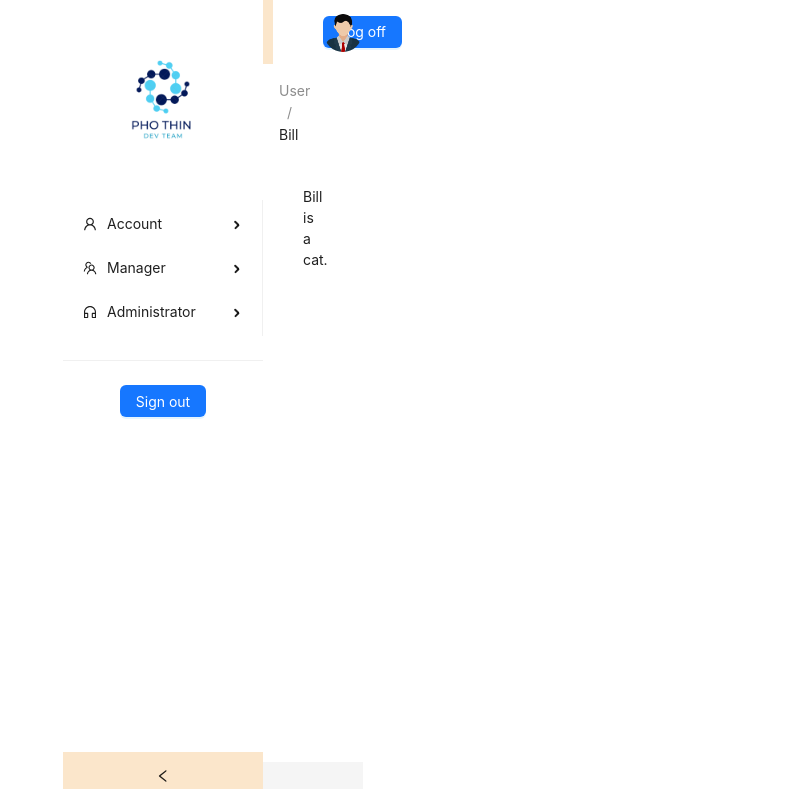
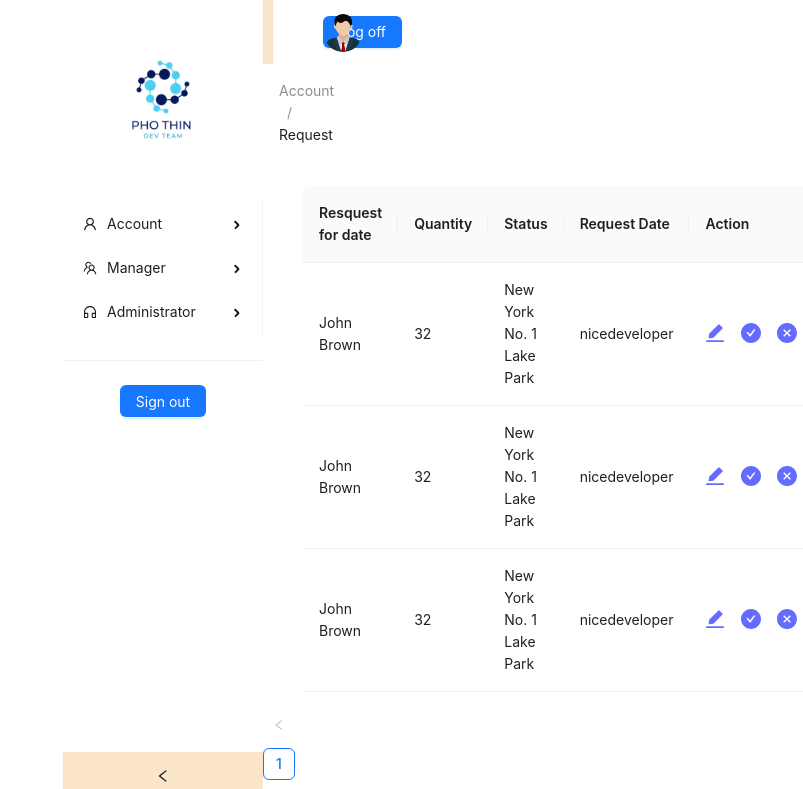
Before and after one commit to Tonydang223/DP05-Team-03-FinalProject-Rest, a React (Vite) app in the folder Frontend/: page / in a window 1280 px wide. Shown: the top 789 px of the page, without its empty margins (477-1280 px from the left). Built offline with nearby package versions, Linux system fonts and the light colour scheme.

Commit message:
T_03: create table account request

```diff
--- /dev/null
+++ b/Frontend/src/components/accountTable/AccountTable.jsx
@@ -0,0 +1,87 @@
+import React from 'react'
+import { Space, Table} from 'antd';
+import {CheckCircleFilled, CloseCircleFilled, EditFilled} from '@ant-design/icons'
+
+const columns = [
+    {
+      title: 'Resquest for date',
+      dataIndex: 'request_for_date',
+      key: 'request_for_date',
+    },
+    {
+      title: 'Quantity',
+      dataIndex: 'qty',
+      key: 'qty',
+    },
+    {
+      title: 'Status',
+      dataIndex: 'status',
+      key: 'status',
+    },
+    {
+      title: 'Request Date',
+      key: 'request_date',
+      dataIndex: 'request_date',
+    //   render: (_, { tags }) => (
+    //     <>
+    //       {tags.map((tag) => {
+    //         let color = tag.length > 5 ? 'geekblue' : 'green';
+    //         if (tag === 'loser') {
+    //           color = 'volcano';
+    //         }
+    //         return (
+    //           <Tag color={color} key={tag}>
+    //             {tag.toUpperCase()}
+    //           </Tag>
+    //         );
+    //       })}
+    //     </>
+    //   ),
+    },
+    {
+      title: 'Action',
+      key: 'action',
+      render: (_, record) => (
+        <Space size="middle">
+          <a style={{fontSize: "20px"}} title='Edit'><EditFilled /></a>
+          <a style={{fontSize: "20px"}} title='Approve'><CheckCircleFilled /></a>
+          <a style={{fontSize: "20px"}} title='Reject'><CloseCircleFilled /></a>
+        </Space>
+      ),
+    },
+  ];
+
+//   fake data
+const data = [
+    {
+      key: '1',
+      request_for_date: 'John Brown',
+      qty: 32,
+      status: 'New York No. 1 Lake Park',
+      request_date: ['nice', 'developer'],
+    },
+    {
+      key: '2',
+      request_for_date: 'John Brown',
+      qty: 32,
+      status: 'New York No. 1 Lake Park',
+      request_date: ['nice', 'developer'],
+    },
+    {
+      key: '3',
+      request_for_date: 'John Brown',
+      qty: 32,
+      status: 'New York No. 1 Lake Park',
+      request_date: ['nice', 'developer'],
+    },
+  ];
+
+const AccountTable = () => {
+  return (
+    <>
+        <Table columns={columns} dataSource={data}/>
+    </>
+  )
+}
+
+export default AccountTable
--- a/Frontend/src/layouts/MainContent/MainContent.jsx
+++ b/Frontend/src/layouts/MainContent/MainContent.jsx
@@ -1,5 +1,6 @@
 import React from 'react'
 import {Layout, Breadcrumb, theme} from 'antd'
+import AccountTable from '../../components/accountTable/AccountTable'
 
 const {Content} = Layout;
 
@@ -18,8 +19,8 @@ const MainContent = () => {
               margin: '16px 0',
             }}
           >
-            <Breadcrumb.Item>User</Breadcrumb.Item>
-            <Breadcrumb.Item>Bill</Breadcrumb.Item>
+            <Breadcrumb.Item>Account</Breadcrumb.Item>
+            <Breadcrumb.Item>Request</Breadcrumb.Item>
           </Breadcrumb>
           <div
             style={{
@@ -28,7 +29,7 @@ const MainContent = () => {
               background: colorBgContainer,
             }}
           >
-            Bill is a cat.
+            <AccountTable/>
           </div>
         </Content>
   )
```
